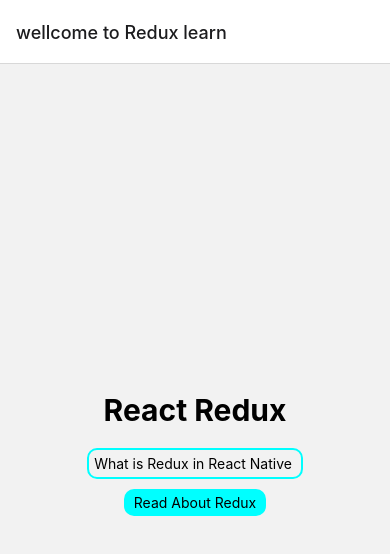
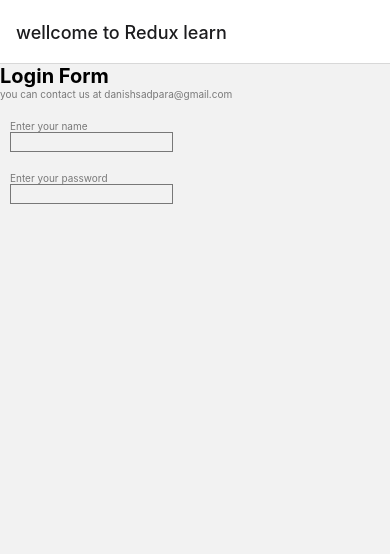
Before and after one commit to danishsadpara/learnredux, a React Native app: screen / in a window 390 px wide. Shown: the top 554 px of the page. Built offline with nearby package versions, Linux system fonts and the light colour scheme.

Commit message:
checkbox dependencies added

```diff
--- a/App.js
+++ b/App.js
@@ -4,6 +4,7 @@
 import { createNativeStackNavigator } from "@react-navigation/native-stack";
 import Home from "./screens/Home";
 import Start from "./screens/Start";
+import Login from "./screens/Login";
 
 const App = () => {
   const [count, setCount] = useState(0);
@@ -14,7 +15,7 @@
   return (
     <NavigationContainer>
       <Stack.Navigator initialRouteName="Wellcome to Redux learn">
-        <Stack.Screen name="wellcome to Redux learn" component={Home} />
+        <Stack.Screen name="wellcome to Redux learn" component={Login} />
         <Stack.Screen name="Start" component={Start} />
       </Stack.Navigator>
     </NavigationContainer>
--- a/package.json
+++ b/package.json
@@ -13,6 +13,7 @@
     "@react-navigation/native": "^6.0.13",
     "@react-navigation/native-stack": "^6.9.1",
     "expo": "~47.0.3",
+    "expo-checkbox": "~2.2.2",
     "expo-status-bar": "~1.4.2",
     "react": "18.1.0",
     "react-dom": "18.1.0",
--- /dev/null
+++ b/screens/Login.js
@@ -0,0 +1,66 @@
+import { StyleSheet, Text, TextInput, View } from "react-native";
+import React from "react";
+import Checkbox from "expo-checkbox";
+const Login = () => {
+  return (
+    <View style={styles.container}>
+      <Text style={styles.mainHeader}>Login Form</Text>
+      <Text style={styles.disc}>
+        you can contact us at danishsadpara@gmail.com
+      </Text>
+      <View style={styles.inputs}>
+        <Text style={styles.inputLabels}>Enter your name</Text>
+        <TextInput
+          style={styles.inputbox}
+          autoCapitalize="none"
+          autoCorrect={false}
+        />
+      </View>
+      <View style={styles.inputs}>
+        <Text style={styles.inputLabels}>Enter your password</Text>
+        <TextInput
+          style={styles.inputbox}
+          autoCapitalize="none"
+          autoCorrect={false}
+          secureTextEntry={true}
+        />
+      </View>
+    </View>
+  );
+};
+
+export default Login;
+
+const styles = StyleSheet.create({
+  container: {
+    flex: 1,
+    // justifyContent: "center",
+    alignItems: "flex-start",
+  },
+  mainHeader: {
+    fontSize: 20,
+    fontWeight: "bold",
+  },
+  disc: {
+    fontSize: 10,
+    opacity: 0.5,
+  },
+  inputs: {
+    marginTop: 20,
+    marginHorizontal: 10,
+    fontSize: 14,
+  },
+  inputLabels: {
+    opacity: 0.5,
+    fontSize: 10,
+  },
+  inputbox: {
+    borderWidth: 0.5,
+    borderColor: "black",
+    // borderRadius: 5,
+    // marginTop: 10,
+    padding: 3,
+    fontSize: 10,
+    opacity: 0.5,
+  },
+});
```
Also changed, not shown: 1 other file (tests, documents, lock files or other folders).
